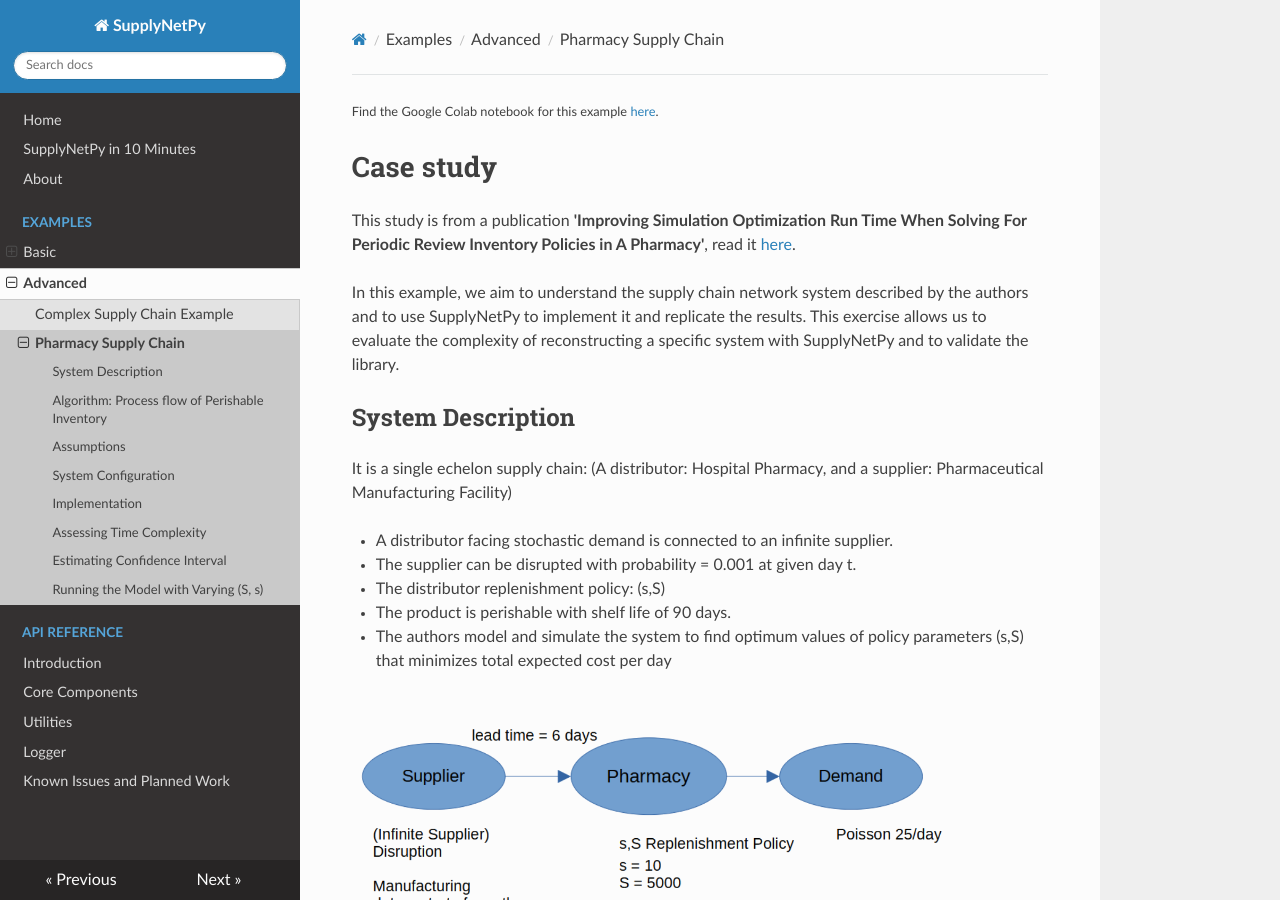
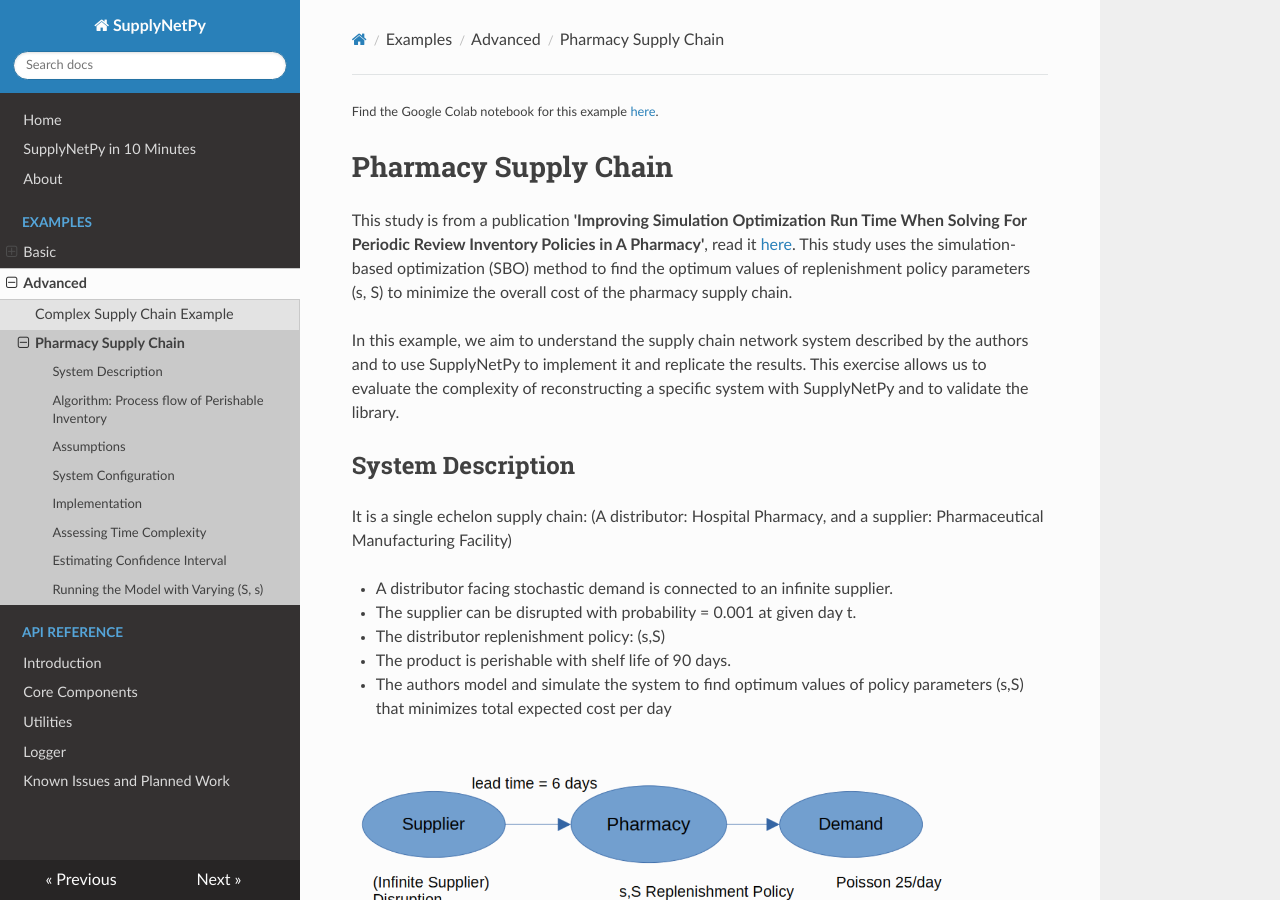
Before and after one commit to SupplyChainSimulation/SupplyNetPy, an MkDocs documentation site: the page built from docs/case_study_pharma.md, in a window 1280 px wide and 900 px high. Built offline with MkDocs 1.6.1, drawn with Linux system fonts in a browser that asks for light colours; nearby versions of some CDN libraries.

Commit message:
Minor changes.

```diff
--- a/docs/case_study_pharma.md
+++ b/docs/case_study_pharma.md
@@ -1,8 +1,8 @@
 <small>Find the Google Colab notebook for this example <a href="https://colab.research.google.com/drive/1MFIXSqRlrWP5QIQZHiUtqzo6DZFcHA0w?usp=sharing" target="_blank">here</a>.</small>
 
-# Case study
+# Pharmacy Supply Chain
 
-This study is from a publication __'Improving Simulation Optimization Run Time When Solving For Periodic Review Inventory Policies in A Pharmacy'__, read it [here](https://informs-sim.org/wsc21papers/232.pdf).
+This study is from a publication __'Improving Simulation Optimization Run Time When Solving For Periodic Review Inventory Policies in A Pharmacy'__, read it [here](https://informs-sim.org/wsc21papers/232.pdf). This study uses the simulation-based optimization (SBO) method to find the optimum values of replenishment policy parameters (s, S) to minimize the overall cost of the pharmacy supply chain.
 
 In this example, we aim to understand the supply chain network system described by the authors and to use SupplyNetPy to implement it and replicate the results. This exercise allows us to evaluate the complexity of reconstructing a specific system with SupplyNetPy and to validate the library.
 
```
Also changed, not shown: other parts of docs/case_study_pharma.md (+2 -0 lines).
